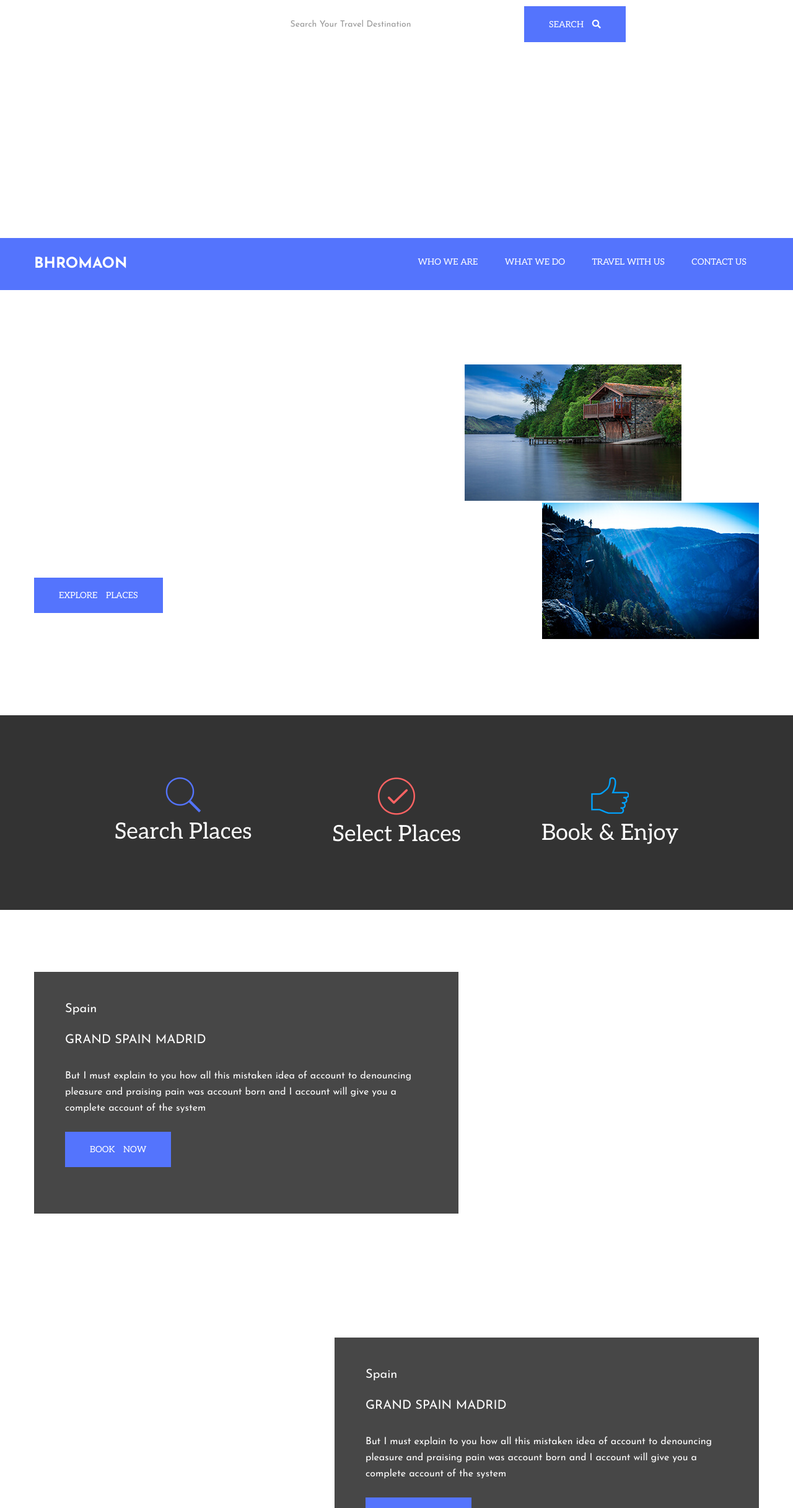
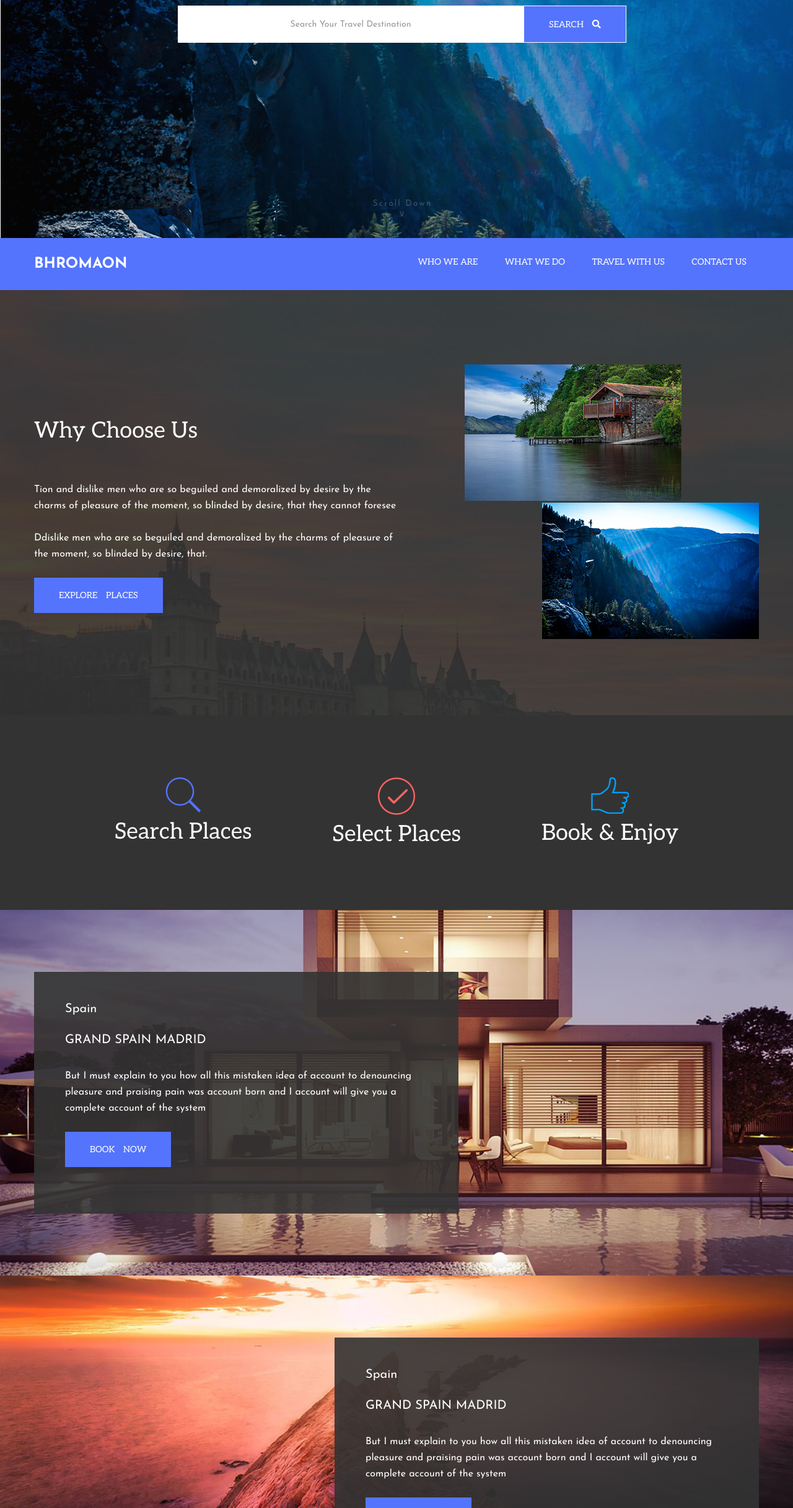
Before and after one commit to hryhorieva/travel-more, a plain HTML site: page index.html in a window 1280 px wide. Shown: the part 367-2800 px from the top of the page at 62% size. Drawn offline with Linux system fonts and the light colour scheme.

Commit message:
whatever 2

```diff
--- a/scss/main.scss
+++ b/scss/main.scss
@@ -82,7 +82,7 @@ button:hover {
 }
 
 .header {
-    background-image: url(img/bg_001.jpg);
+    background-image: url(../img/bg_001.jpg);
 }
 
 .header {
@@ -185,7 +185,7 @@ button:hover {
 }
 
 .info {
-    background-image: url(img/bg_002.jpg);
+    background-image: url(../img/bg_002.jpg);
     background-size: cover;
     padding: 0 20px;
 
@@ -232,13 +232,13 @@ button:hover {
 }
 
 .article--one {
-    background-image: url(img/bg_003.jpg);
+    background-image: url(../img/bg_003.jpg);
     background-size: cover;
     padding: 0 20px;
 }
 
 .article--two {
-    background-image: url(img/bg_004.jpg);
+    background-image: url(../img/bg_004.jpg);
     background-size: cover;
     overflow: hidden;
     padding: 0 20px;
@@ -270,7 +270,7 @@ button:hover {
 }
 
 .testimonials {
-    background-image: url(img/bg_005.jpg);
+    background-image: url(../img/bg_005.jpg);
     background-size: cover;
     overflow: hidden;
     padding: 0 20px;
```
Also changed, not shown: css/main.css.
